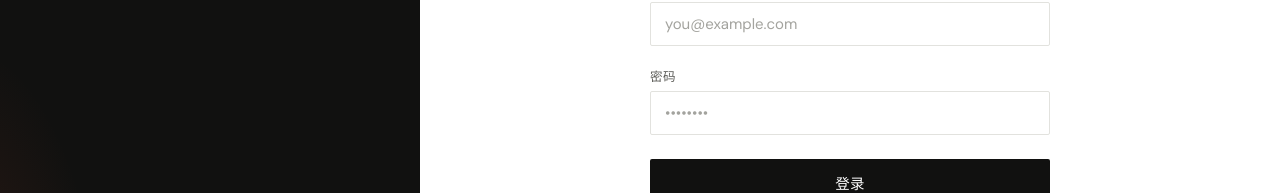
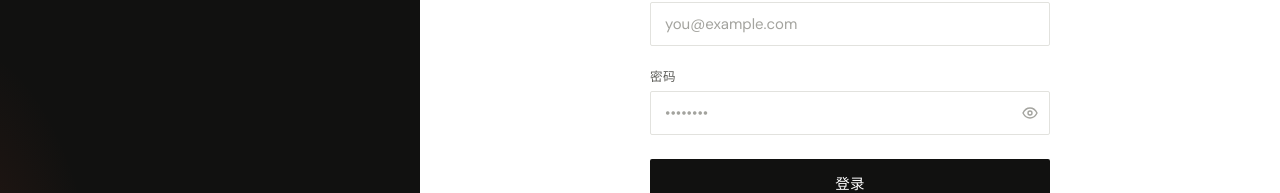
Before and after one commit to shyboyliyanlei/answer, a React (Vite) app in the folder frontend/: page /login in a window 1280 px wide. Shown: the part 341-534 px from the top of the page. Built offline with nearby package versions, Linux system fonts and the light colour scheme.

Commit message:
登录和注册页密码框增加显示/隐藏密码眼睛图标

```diff
--- a/frontend/src/pages/Auth.module.css
+++ b/frontend/src/pages/Auth.module.css
@@ -174,6 +174,36 @@
   box-shadow: 0 0 0 3px rgba(17, 17, 16, 0.06);
 }
 
+/* ── Password wrapper ─────────────────────────────── */
+.pwdWrap {
+  position: relative;
+  display: flex;
+  align-items: center;
+}
+
+.pwdWrap .input {
+  padding-right: 42px;
+}
+
+.eyeBtn {
+  position: absolute;
+  right: 12px;
+  display: flex;
+  align-items: center;
+  justify-content: center;
+  color: var(--ink-muted);
+  background: transparent;
+  border: none;
+  cursor: pointer;
+  padding: 0;
+  transition: color 0.15s;
+  flex-shrink: 0;
+}
+
+.eyeBtn:hover {
+  color: var(--ink);
+}
+
 /* ── Submit ───────────────────────────────────────── */
 .submit {
   font-family: 'DM Sans', sans-serif;
--- a/frontend/src/pages/Login.tsx
+++ b/frontend/src/pages/Login.tsx
@@ -10,6 +10,7 @@ export default function Login() {
   const from = (location.state as any)?.from?.pathname || '/'
 
   const [form, setForm] = useState({ email: '', password: '' })
+  const [showPwd, setShowPwd] = useState(false)
   const [error, setError] = useState('')
   const [loading, setLoading] = useState(false)
 
@@ -79,9 +80,10 @@ export default function Login() {
 
             <div className={styles.field}>
               <label className={styles.fieldLabel} htmlFor="password">密码</label>
+              <div className={styles.pwdWrap}>
                 <input
                   id="password"
-                type="password"
+                  type={showPwd ? 'text' : 'password'}
                   className={styles.input}
                   placeholder="••••••••"
                   value={form.password}
@@ -89,6 +91,26 @@ export default function Login() {
                   required
                   autoComplete="current-password"
                 />
+                <button
+                  type="button"
+                  className={styles.eyeBtn}
+                  onClick={() => setShowPwd(v => !v)}
+                  aria-label={showPwd ? '隐藏密码' : '显示密码'}
+                >
+                  {showPwd ? (
+                    <svg width="16" height="16" viewBox="0 0 16 16" fill="none">
+                      <path d="M1 8s2.5-5 7-5 7 5 7 5-2.5 5-7 5-7-5-7-5z" stroke="currentColor" strokeWidth="1.4" strokeLinejoin="round"/>
+                      <circle cx="8" cy="8" r="2" stroke="currentColor" strokeWidth="1.4"/>
+                      <path d="M2 2l12 12" stroke="currentColor" strokeWidth="1.4" strokeLinecap="round"/>
+                    </svg>
+                  ) : (
+                    <svg width="16" height="16" viewBox="0 0 16 16" fill="none">
+                      <path d="M1 8s2.5-5 7-5 7 5 7 5-2.5 5-7 5-7-5-7-5z" stroke="currentColor" strokeWidth="1.4" strokeLinejoin="round"/>
+                      <circle cx="8" cy="8" r="2" stroke="currentColor" strokeWidth="1.4"/>
+                    </svg>
+                  )}
+                </button>
+              </div>
             </div>
 
             <button type="submit" className={styles.submit} disabled={loading}>
--- a/frontend/src/pages/Register.tsx
+++ b/frontend/src/pages/Register.tsx
@@ -8,6 +8,7 @@ export default function Register() {
   const navigate = useNavigate()
 
   const [form, setForm] = useState({ username: '', email: '', password: '' })
+  const [showPwd, setShowPwd] = useState(false)
   const [error, setError] = useState('')
   const [loading, setLoading] = useState(false)
 
@@ -91,9 +92,10 @@ export default function Register() {
 
             <div className={styles.field}>
               <label className={styles.fieldLabel} htmlFor="password">密码</label>
+              <div className={styles.pwdWrap}>
                 <input
                   id="password"
-                type="password"
+                  type={showPwd ? 'text' : 'password'}
                   className={styles.input}
                   placeholder="至少 8 位字符"
                   value={form.password}
@@ -102,6 +104,26 @@ export default function Register() {
                   minLength={8}
                   autoComplete="new-password"
                 />
+                <button
+                  type="button"
+                  className={styles.eyeBtn}
+                  onClick={() => setShowPwd(v => !v)}
+                  aria-label={showPwd ? '隐藏密码' : '显示密码'}
+                >
+                  {showPwd ? (
+                    <svg width="16" height="16" viewBox="0 0 16 16" fill="none">
+                      <path d="M1 8s2.5-5 7-5 7 5 7 5-2.5 5-7 5-7-5-7-5z" stroke="currentColor" strokeWidth="1.4" strokeLinejoin="round"/>
+                      <circle cx="8" cy="8" r="2" stroke="currentColor" strokeWidth="1.4"/>
+                      <path d="M2 2l12 12" stroke="currentColor" strokeWidth="1.4" strokeLinecap="round"/>
+                    </svg>
+                  ) : (
+                    <svg width="16" height="16" viewBox="0 0 16 16" fill="none">
+                      <path d="M1 8s2.5-5 7-5 7 5 7 5-2.5 5-7 5-7-5-7-5z" stroke="currentColor" strokeWidth="1.4" strokeLinejoin="round"/>
+                      <circle cx="8" cy="8" r="2" stroke="currentColor" strokeWidth="1.4"/>
+                    </svg>
+                  )}
+                </button>
+              </div>
             </div>
 
             <button type="submit" className={styles.submit} disabled={loading}>
```
Lines whose indentation alone changed are shown as unchanged.
